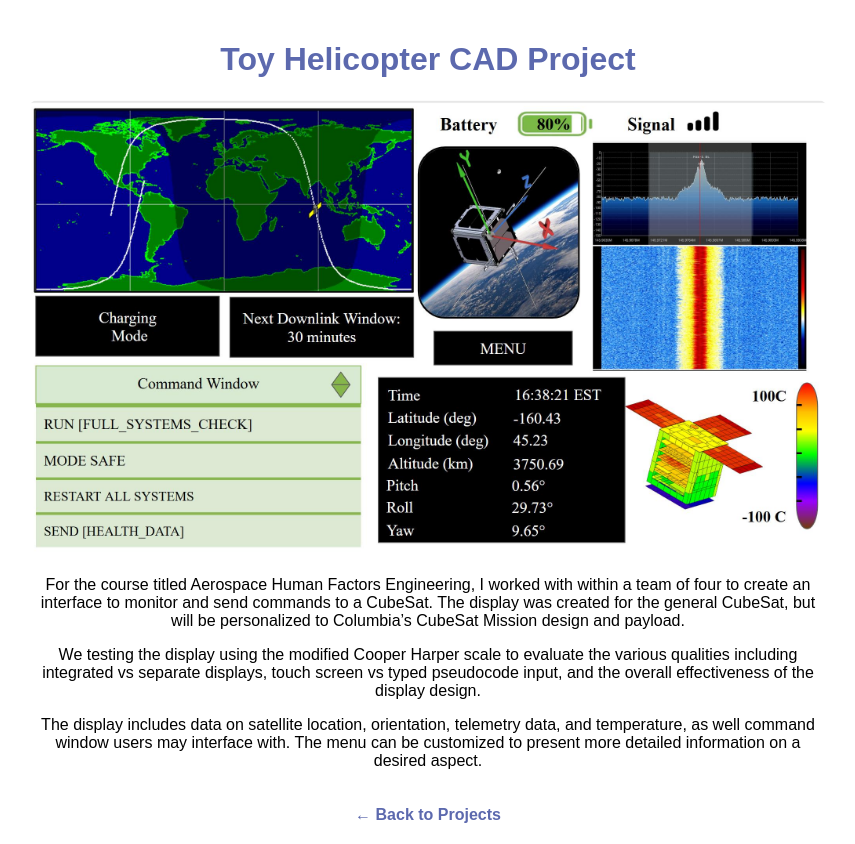
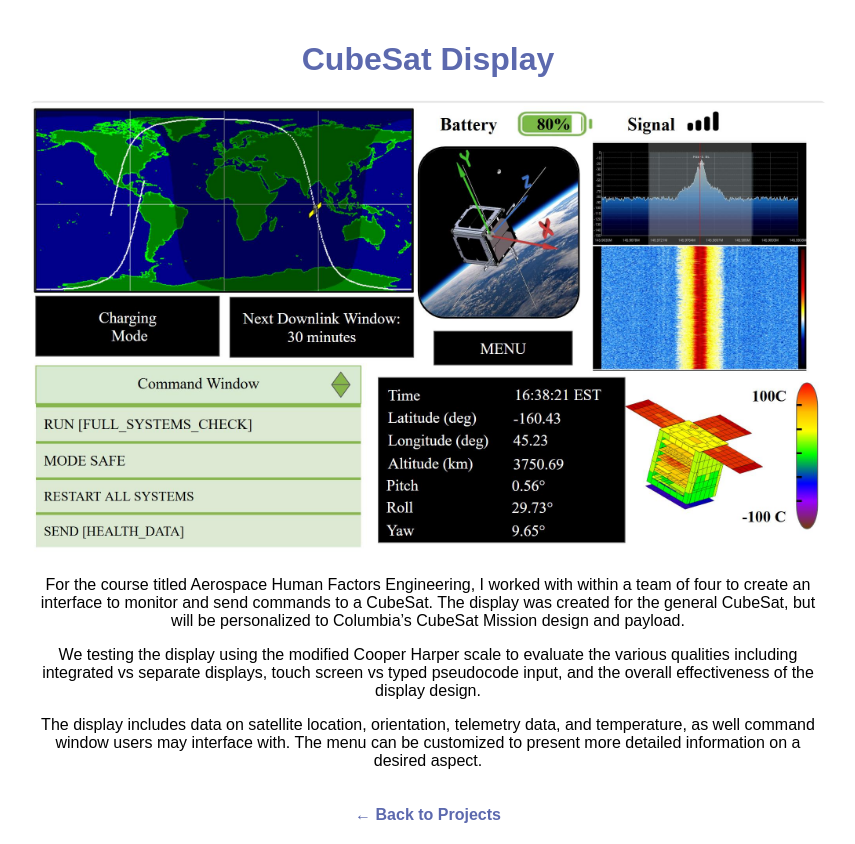
Before and after one commit to Nidhi-R-Shah/Nidhi-Portfolio, a plain HTML site: page index6.html in a window 1280 px wide. Shown: the whole page, without its empty margins (212-1067 px from the left). Drawn offline with Linux system fonts and the light colour scheme.

Commit message:
Update index6.html

```diff
--- a/index6.html
+++ b/index6.html
@@ -3,7 +3,7 @@
 <head>
     <meta charset="UTF-8">
     <meta name="viewport" content="width=device-width, initial-scale=1.0">
-    <title>Toy Helicopter CAD Project</title>
+    <title>CubeSat Display</title>
     <style>
         body {
             background-color: white;
@@ -36,8 +36,8 @@
 </head>
 <body>
     <div class="content">
-        <h1>Toy Helicopter CAD Project</h1>
-        <img src="CubeSat Display.jpg" alt="Toy Helicopter CAD Project">
+        <h1>CubeSat Display</h1>
+        <img src="CubeSat Display.jpg" alt="CubeSat Display">
         <p>
             For the course titled Aerospace Human Factors Engineering, I worked with within a team of four to create an interface to monitor and send commands to a CubeSat.
             The display was created for the general CubeSat, but will be personalized to Columbia’s CubeSat Mission design and payload.
```
